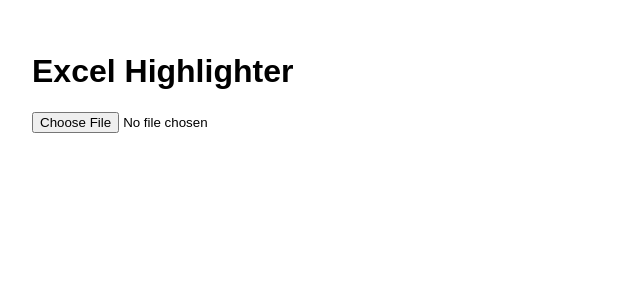
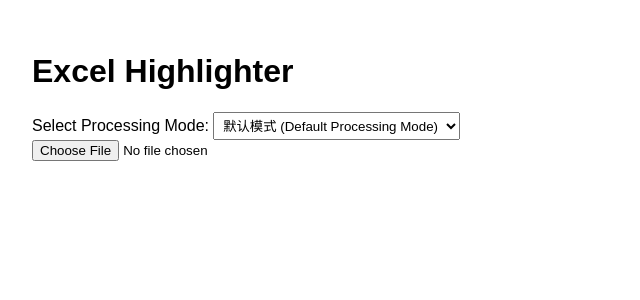
Before and after one commit to Anita-Zhou/dynamic_xlsx_web, a React (Create React App) app: page / in a window 1280 px wide. Shown: the top 300 px of the page, without its empty margins (0-640 px from the left). Built offline with nearby package versions, Linux system fonts and the light colour scheme.

Commit message:
前置mode selector

```diff
--- a/src/App.js
+++ b/src/App.js
@@ -42,12 +42,10 @@ function App() {
     const newHighlightedCells = new Set(highlightedCells);
     const newConditions = { ...highlightedConditions, [colIndex]: condition };
 
-    // Clear previous highlights of this column
     for (let rowIndex = 0; rowIndex < data.length; rowIndex++) {
       newHighlightedCells.delete(`${rowIndex}-${colIndex}`);
     }
 
-    // Apply new condition
     data.forEach((row, rowIndex) => {
       try {
         if (eval(`${row[colIndex]} ${condition}`)) {
@@ -87,6 +85,18 @@ function App() {
   return (
     <div className="container">
       <h1>Excel Highlighter</h1>
+
+      <div className="mode-selector">
+        <label htmlFor="mode">Select Processing Mode: </label>
+        <select id="mode" value={mode} onChange={(e) => setMode(e.target.value)}>
+          <option value="default">默认模式 (Default Processing Mode)</option>
+          <option value="keywords">Sorftime 反查关键词—表格处理</option>
+          <option value="orders">Sorftime 反查出单词—表格处理</option>
+          <option value="top100">Sorftime Top100产品—表格处理</option>
+          <option value="unlimited">Sorftime 不限产品—表格处理</option>
+        </select>
+      </div>
+
       <input type="file" accept=".xlsx, .xls" onChange={handleFileUpload} />
 
       {rawData.length > 0 && titleRowIndex === null && (
@@ -116,20 +126,7 @@ function App() {
         </div>
       )}
 
-      {headers.length > 0 && (
-        <>
-          <div className="mode-selector">
-            <label htmlFor="mode">Select Processing Mode: </label>
-            <select id="mode" value={mode} onChange={(e) => setMode(e.target.value)}>
-              <option value="default"> 默认模式 </option>
-              <option value="keywords"> Sorftime 反查关键词—表格处理 </option>
-              <option value="orders"> Sorftime 反查出单词—表格处理 </option>
-              <option value="top100"> Sorftime Top100产品—表格处理 </option>
-              <option value="unlimited"> Sorftime 不限产品—表格处理 </option>
-            </select>
-          </div>
-
-          {mode === 'default' && (
+      {headers.length > 0 && mode === 'default' && (
         <div className="controls">
           <select onChange={(e) => setSelectedColumn(e.target.value)} value={selectedColumn}>
             <option value="">Select Column</option>
@@ -149,8 +146,6 @@ function App() {
           </button>
         </div>
       )}
-        </>
-      )}
 
       {headers.length > 0 && (
         <table>
```
Lines whose indentation alone changed are shown as unchanged.
